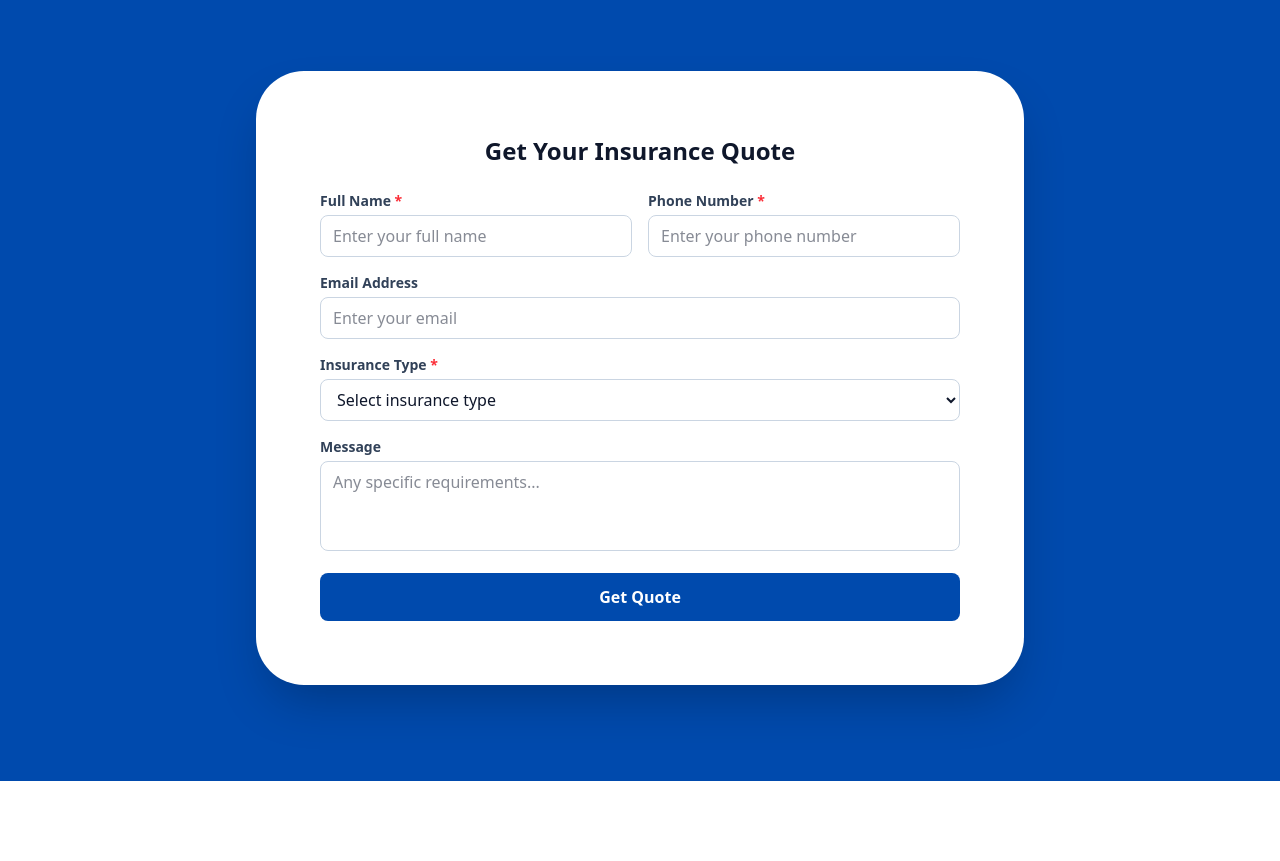
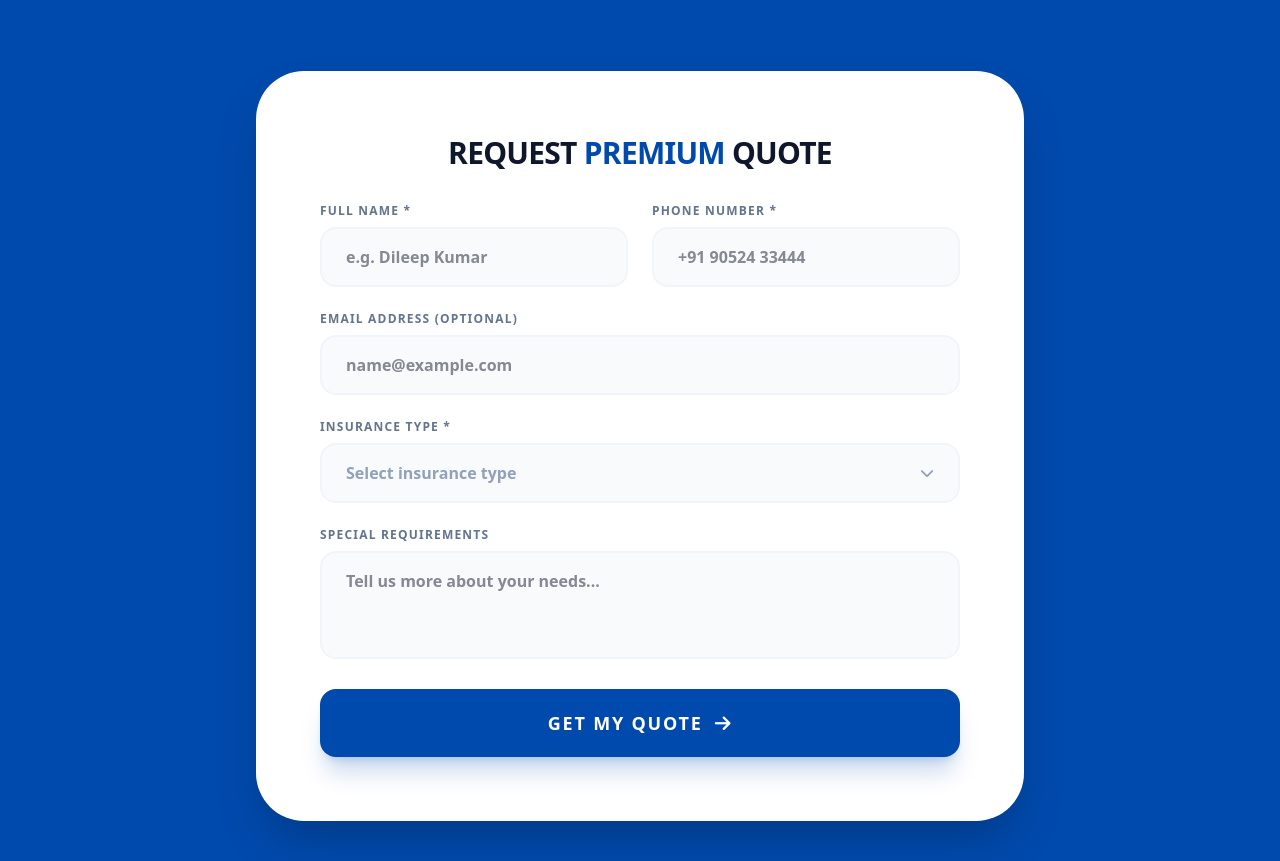
Before and after one commit to Pixalara/gk-insurance-web, a Next.js app: page / in a window 1280 px wide. Shown: the part 3020-3881 px from the top of the page. Built offline with nearby package versions, Linux system fonts and the light colour scheme.

Commit message:
folder structure changed

```diff
--- a/app/components/QuoteForm.tsx
+++ b/app/components/QuoteForm.tsx
@@ -1,6 +1,7 @@
 'use client';
 
-import { useState, FormEvent } from 'react';
+import { useState, FormEvent, useRef, useEffect } from 'react';
+import { motion } from 'framer-motion';
 import { saveLead } from '@/app/utils/storage';
 import { useToast } from '@/app/context/ToastContext';
 import { sendQuoteEmail } from '@/app/actions/email-actions';
@@ -24,6 +25,10 @@ export default function QuoteForm({ productType, onClose }: QuoteFormProps) {
     const [submitted, setSubmitted] = useState(false);
     const [errors, setErrors] = useState<Record<string, boolean>>({});
 
+    // Custom Dropdown State
+    const [isOpen, setIsOpen] = useState(false);
+    const dropdownRef = useRef<HTMLDivElement>(null);
+
     const insuranceTypes = [
         'Two-Wheeler Insurance',
         'Car Insurance',
@@ -34,6 +39,17 @@ export default function QuoteForm({ productType, onClose }: QuoteFormProps) {
         'Health Insurance',
         'Life Insurance',
     ];
+
+    // Close dropdown when clicking outside
+    useEffect(() => {
+        const handleClickOutside = (event: MouseEvent) => {
+            if (dropdownRef.current && !dropdownRef.current.contains(event.target as Node)) {
+                setIsOpen(false);
+            }
+        };
+        document.addEventListener('mousedown', handleClickOutside);
+        return () => document.removeEventListener('mousedown', handleClickOutside);
+    }, []);
 
     const validateForm = () => {
         const newErrors: Record<string, boolean> = {};
@@ -56,7 +72,6 @@ export default function QuoteForm({ productType, onClose }: QuoteFormProps) {
         setIsSubmitting(true);
 
         try {
-            // FIX: Type assertion to resolve Vercel build error
             const leadPayload = {
                 name: formData.name,
                 phone: formData.phone,
@@ -68,11 +83,9 @@ export default function QuoteForm({ productType, onClose }: QuoteFormProps) {
                 source: 'website',
             };
 
-            // 1. Save to LocalStorage (Casting as any to bypass Omit type error)
             saveLead(leadPayload as any);
 
-            // 2. Send Email (Server Action)
-            const emailResult = await sendQuoteEmail({
+            await sendQuoteEmail({
                 name: formData.name,
                 phone: formData.phone,
                 email: formData.email,
@@ -81,11 +94,6 @@ export default function QuoteForm({ productType, onClose }: QuoteFormProps) {
                 message: formData.message,
             });
 
-            if (!emailResult.success) {
-                console.warn('Email sending failed:', emailResult.error);
-            }
-
-            // 3. Send to Web3Forms (Backup/External)
             try {
                 await fetch("https://api.web3forms.com/submit", {
                     method: "POST",
@@ -109,38 +117,8 @@ export default function QuoteForm({ productType, onClose }: QuoteFormProps) {
                 console.error("Web3Forms submission failed:", error);
             }
 
-            // Construct WhatsApp Message
-            const details = [
-                `*New Quote Request*`,
-                `Name: ${formData.name}`,
-                `Phone: ${formData.phone}`,
-                formData.email ? `Email: ${formData.email}` : '',
-                `Type: ${formData.insurance_type}`,
-                formData.vehicle_number ? `Vehicle: ${formData.vehicle_number}` : '',
-                formData.message ? `Message: ${formData.message}` : ''
-            ].filter(Boolean).join('%0a');
-
-            const whatsAppUrl = `https://wa.me/919573322990?text=${details}`;
-
-            // Open WhatsApp automatically
-            window.open(whatsAppUrl, '_blank');
-
-            // 3. Show Success State
             setSubmitted(true);
             success('Quote request submitted successfully!');
-
-            // Reset form logic
-            setTimeout(() => {
-                setFormData({
-                    name: '',
-                    phone: '',
-                    email: '',
-                    insurance_type: '',
-                    vehicle_number: '',
-                    message: '',
-                });
-                if (onClose) onClose();
-            }, 5000); // Reduced from 50000 for better UX
 
         } catch (error) {
             console.error('Critical error submitting form:', error);
@@ -153,154 +131,152 @@ export default function QuoteForm({ productType, onClose }: QuoteFormProps) {
     if (submitted) {
         return (
             <div className="text-center py-12 animate-in fade-in zoom-in duration-300">
-                <div className="w-20 h-20 bg-green-100 rounded-full flex items-center justify-center mx-auto mb-4">
-                    <i className="fas fa-check text-green-600 text-3xl"></i>
+                <div className="w-24 h-24 bg-green-50 rounded-full flex items-center justify-center mx-auto mb-8 shadow-inner">
+                    <motion.div
+                        initial={{ scale: 0 }}
+                        animate={{ scale: 1 }}
+                        transition={{ type: "spring", stiffness: 200, damping: 20 }}
+                    >
+                        <i className="fas fa-check text-green-500 text-4xl"></i>
+                    </motion.div>
                 </div>
-                <h3 className="text-2xl font-bold text-slate-900 mb-2">Thank You!</h3>
-                <p className="text-slate-600 mb-4">Your quote request has been received.</p>
-                <div className="flex flex-col gap-3 justify-center">
-                    <p className="text-sm text-slate-500">We'll contact you shortly. For faster response:</p>
+
+                <h3 className="text-3xl font-black text-slate-900 mb-4 uppercase tracking-tight">
+                    Thank You!
+                </h3>
+
+                <p className="text-lg text-slate-500 font-medium mb-10 max-w-xs mx-auto leading-relaxed">
+                    Your quote request has been received. Our advisory team will contact you shortly.
+                </p>
+
                 <button
                     onClick={() => {
-                            const details = [
-                                `*New Quote Request*`,
-                                `Name: ${formData.name}`,
-                                `Phone: ${formData.phone}`,
-                                formData.email ? `Email: ${formData.email}` : '',
-                                `Type: ${formData.insurance_type}`,
-                                formData.vehicle_number ? `Vehicle: ${formData.vehicle_number}` : '',
-                                formData.message ? `Message: ${formData.message}` : ''
-                            ].filter(Boolean).join('%0a');
-
-                            window.open(`https://wa.me/919573322990?text=${details}`, '_blank');
+                        window.location.href = "/"; // Navigates to Hero and Refreshes
                     }}
-                        className="inline-flex items-center justify-center gap-2 px-6 py-3 bg-green-500 text-white font-bold rounded-lg hover:bg-green-600 transition-colors mx-auto"
+                    className="inline-flex items-center justify-center px-8 py-3 bg-slate-900 text-white font-black text-xs uppercase tracking-[0.2em] rounded-xl hover:bg-[#004aad] transition-all duration-500 shadow-lg group mx-auto"
                 >
-                        <i className="fab fa-whatsapp text-xl"></i>
-                        Send via WhatsApp
+                    Return to Site
+                    <i className="fas fa-rotate-right ml-3 text-[10px] group-hover:rotate-180 transition-transform duration-500"></i>
                 </button>
-                    <button
-                        onClick={onClose}
-                        className="text-sm text-slate-400 hover:text-slate-600 mt-2 hover:underline"
-                    >
-                        Close
-                    </button>
-                </div>
             </div>
         );
     }
 
     return (
-        <form onSubmit={handleSubmit} className="space-y-4">
-            <h2 className="text-2xl font-bold text-slate-900 mb-6 text-center">
-                Get Your Insurance Quote
+        <form onSubmit={handleSubmit} className="space-y-6">
+            <h2 className="text-3xl font-black text-slate-900 mb-8 text-center uppercase tracking-tight">
+                Request <span className="text-[#004aad]">Premium</span> Quote
             </h2>
 
-            <div className="grid grid-cols-1 md:grid-cols-2 gap-4">
-                <div>
-                    <label className="block text-sm font-semibold text-slate-700 mb-1">
-                        Full Name <span className="text-red-500">*</span>
-                    </label>
+            <div className="grid grid-cols-1 md:grid-cols-2 gap-6">
+                <div className="space-y-2">
+                    <label className="block text-xs font-black text-slate-500 uppercase tracking-widest">Full Name *</label>
                     <input
                         type="text"
                         value={formData.name}
-                        onChange={(e) => {
-                            setFormData({ ...formData, name: e.target.value });
-                            if (errors.name) setErrors({ ...errors, name: false });
-                        }}
-                        className={`w-full px-3 py-2 border rounded-lg focus:outline-none focus:ring-2 focus:ring-[#004aad] transition-all
-                            ${errors.name ? 'border-red-500 bg-red-50' : 'border-slate-300'}`}
-                        placeholder="Enter your full name"
+                        onChange={(e) => setFormData({ ...formData, name: e.target.value })}
+                        className={`w-full px-6 py-4 bg-slate-50 border-2 rounded-2xl focus:ring-4 focus:ring-[#004aad]/5 focus:bg-white transition-all font-semibold ${errors.name ? 'border-red-500 bg-red-50' : 'border-slate-100'}`}
+                        placeholder="e.g. Dileep Kumar"
                     />
                 </div>
 
-                <div>
-                    <label className="block text-sm font-semibold text-slate-700 mb-1">
-                        Phone Number <span className="text-red-500">*</span>
-                    </label>
+                <div className="space-y-2">
+                    <label className="block text-xs font-black text-slate-500 uppercase tracking-widest">Phone Number *</label>
                     <input
                         type="tel"
                         value={formData.phone}
-                        onChange={(e) => {
-                            setFormData({ ...formData, phone: e.target.value });
-                            if (errors.phone) setErrors({ ...errors, phone: false });
-                        }}
-                        className={`w-full px-3 py-2 border rounded-lg focus:outline-none focus:ring-2 focus:ring-[#004aad] transition-all
-                            ${errors.phone ? 'border-red-500 bg-red-50' : 'border-slate-300'}`}
-                        placeholder="Enter your phone number"
+                        onChange={(e) => setFormData({ ...formData, phone: e.target.value })}
+                        className={`w-full px-6 py-4 bg-slate-50 border-2 rounded-2xl focus:ring-4 focus:ring-[#004aad]/5 focus:bg-white transition-all font-semibold ${errors.phone ? 'border-red-500 bg-red-50' : 'border-slate-100'}`}
+                        placeholder="+91 90524 33444"
                     />
                 </div>
             </div>
 
-            <div>
-                <label className="block text-sm font-semibold text-slate-700 mb-1">
-                    Email Address
-                </label>
+            <div className="space-y-2">
+                <label className="block text-xs font-black text-slate-500 uppercase tracking-widest">Email Address (Optional)</label>
                 <input
                     type="email"
                     value={formData.email}
                     onChange={(e) => setFormData({ ...formData, email: e.target.value })}
-                    className="w-full px-3 py-2 border border-slate-300 rounded-lg focus:outline-none focus:ring-2 focus:ring-[#004aad]"
-                    placeholder="Enter your email"
+                    className="w-full px-6 py-4 bg-slate-50 border-2 border-slate-100 rounded-2xl focus:ring-4 focus:ring-[#004aad]/5 focus:bg-white transition-all font-semibold"
+                    placeholder="name@example.com"
                 />
             </div>
 
-            <div>
-                <label className="block text-sm font-semibold text-slate-700 mb-1">
-                    Insurance Type <span className="text-red-500">*</span>
-                </label>
-                <select
-                    value={formData.insurance_type}
-                    onChange={(e) => {
-                        setFormData({ ...formData, insurance_type: e.target.value });
+            <div className="space-y-2" ref={dropdownRef}>
+                <label className="block text-xs font-black text-slate-500 uppercase tracking-widest">Insurance Type *</label>
+                <div className="relative">
+                    <button
+                        type="button"
+                        onClick={() => setIsOpen(!isOpen)}
+                        className={`w-full flex items-center justify-between px-6 py-4 bg-slate-50 border-2 rounded-2xl transition-all font-bold text-left outline-none ${errors.insurance_type ? 'border-red-500' : 'border-slate-100'} ${isOpen ? 'border-[#004aad] bg-white ring-4 ring-[#004aad]/5 shadow-lg' : ''}`}
+                    >
+                        <span className={formData.insurance_type ? 'text-slate-900' : 'text-slate-400'}>
+                            {formData.insurance_type || "Select insurance type"}
+                        </span>
+                        <i className={`fas fa-chevron-down text-sm transition-transform duration-300 ${isOpen ? 'rotate-180 text-[#004aad]' : 'text-slate-400'}`}></i>
+                    </button>
+
+                    {isOpen && (
+                        <div className="absolute z-[110] w-full mt-2 bg-white border border-slate-100 rounded-2xl shadow-2xl overflow-hidden animate-in fade-in slide-in-from-top-2 duration-200">
+                            <div className="max-h-[250px] overflow-y-auto">
+                                {insuranceTypes.map((type) => (
+                                    <div
+                                        key={type}
+                                        onClick={() => {
+                                            setFormData({ ...formData, insurance_type: type });
+                                            setIsOpen(false);
                                             if (errors.insurance_type) setErrors({ ...errors, insurance_type: false });
                                         }}
-                    className={`w-full px-3 py-2 border rounded-lg focus:outline-none focus:ring-2 focus:ring-[#004aad] transition-all
-                        ${errors.insurance_type ? 'border-red-500 bg-red-50' : 'border-slate-300'}`}
+                                        className={`px-6 py-4 cursor-pointer transition-colors flex items-center justify-between ${formData.insurance_type === type ? 'bg-blue-50/50 text-[#004aad] font-bold' : 'text-slate-700 font-semibold hover:bg-slate-50'}`}
                                     >
-                    <option value="">Select insurance type</option>
-                    {insuranceTypes.map((type) => (
-                        <option key={type} value={type}>
                                         {type}
-                        </option>
+                                        {formData.insurance_type === type && <i className="fas fa-check text-xs"></i>}
+                                    </div>
                                 ))}
-                </select>
+                            </div>
+                        </div>
+                    )}
+                </div>
             </div>
 
             {(formData.insurance_type.includes('Vehicle') || formData.insurance_type.includes('Wheeler') || formData.insurance_type.includes('Car')) && (
-                <div className="animate-in slide-in-from-top-2 duration-300">
-                    <label className="block text-sm font-semibold text-slate-700 mb-1">
-                        Vehicle Number
-                    </label>
+                <div className="space-y-2 animate-in slide-in-from-top-2 duration-300">
+                    <label className="block text-xs font-black text-slate-500 uppercase tracking-widest">Vehicle Registration Number</label>
                     <input
                         type="text"
                         value={formData.vehicle_number}
                         onChange={(e) => setFormData({ ...formData, vehicle_number: e.target.value })}
-                        className="w-full px-3 py-2 border border-slate-300 rounded-lg focus:outline-none focus:ring-2 focus:ring-[#004aad]"
-                        placeholder="e.g., AP 01 AB 1234"
+                        className="w-full px-6 py-4 bg-slate-50 border-2 border-slate-100 rounded-2xl focus:ring-4 focus:ring-[#004aad]/5 focus:bg-white transition-all font-semibold"
+                        placeholder="AP 01 AB 1234"
                     />
                 </div>
             )}
 
-            <div>
-                <label className="block text-sm font-semibold text-slate-700 mb-1">
-                    Message
-                </label>
+            <div className="space-y-2">
+                <label className="block text-xs font-black text-slate-500 uppercase tracking-widest">Special Requirements</label>
                 <textarea
                     value={formData.message}
                     onChange={(e) => setFormData({ ...formData, message: e.target.value })}
                     rows={3}
-                    className="w-full px-3 py-2 border border-slate-300 rounded-lg focus:outline-none focus:ring-2 focus:ring-[#004aad] resize-none"
-                    placeholder="Any specific requirements..."
+                    className="w-full px-6 py-4 bg-slate-50 border-2 border-slate-100 rounded-2xl focus:ring-4 focus:ring-[#004aad]/5 focus:bg-white transition-all font-semibold resize-none"
+                    placeholder="Tell us more about your needs..."
                 />
             </div>
 
             <button
                 type="submit"
                 disabled={isSubmitting}
-                className="w-full py-3 bg-[#004aad] text-white font-bold rounded-lg hover:bg-[#003580] transition-all duration-300 disabled:opacity-50 disabled:cursor-not-allowed"
+                className="group w-full py-5 bg-[#004aad] text-white font-black text-lg uppercase tracking-widest rounded-2xl hover:bg-[#003580] transition-all duration-300 disabled:opacity-50 disabled:cursor-not-allowed shadow-xl shadow-[#004aad]/20 flex items-center justify-center gap-3"
             >
-                {isSubmitting ? 'Submitting...' : 'Get Quote'}
+                {isSubmitting ? (
+                    <i className="fas fa-circle-notch fa-spin"></i>
+                ) : (
+                    <>
+                        Get My Quote
+                        <i className="fas fa-arrow-right group-hover:translate-x-1 transition-transform"></i>
+                    </>
+                )}
             </button>
         </form>
     );
```
Also changed, not shown: app/page.tsx (+14 -7 lines). Lines whose indentation alone changed are shown as unchanged.
